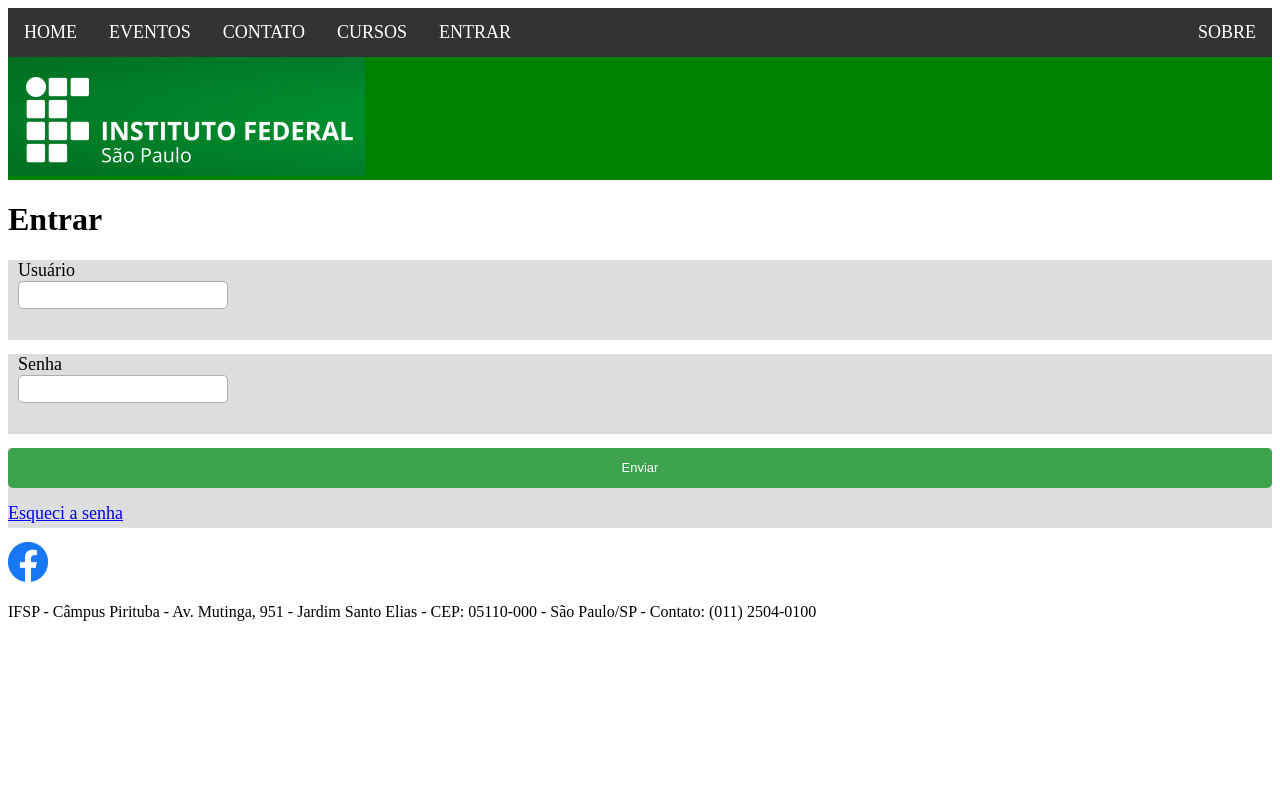
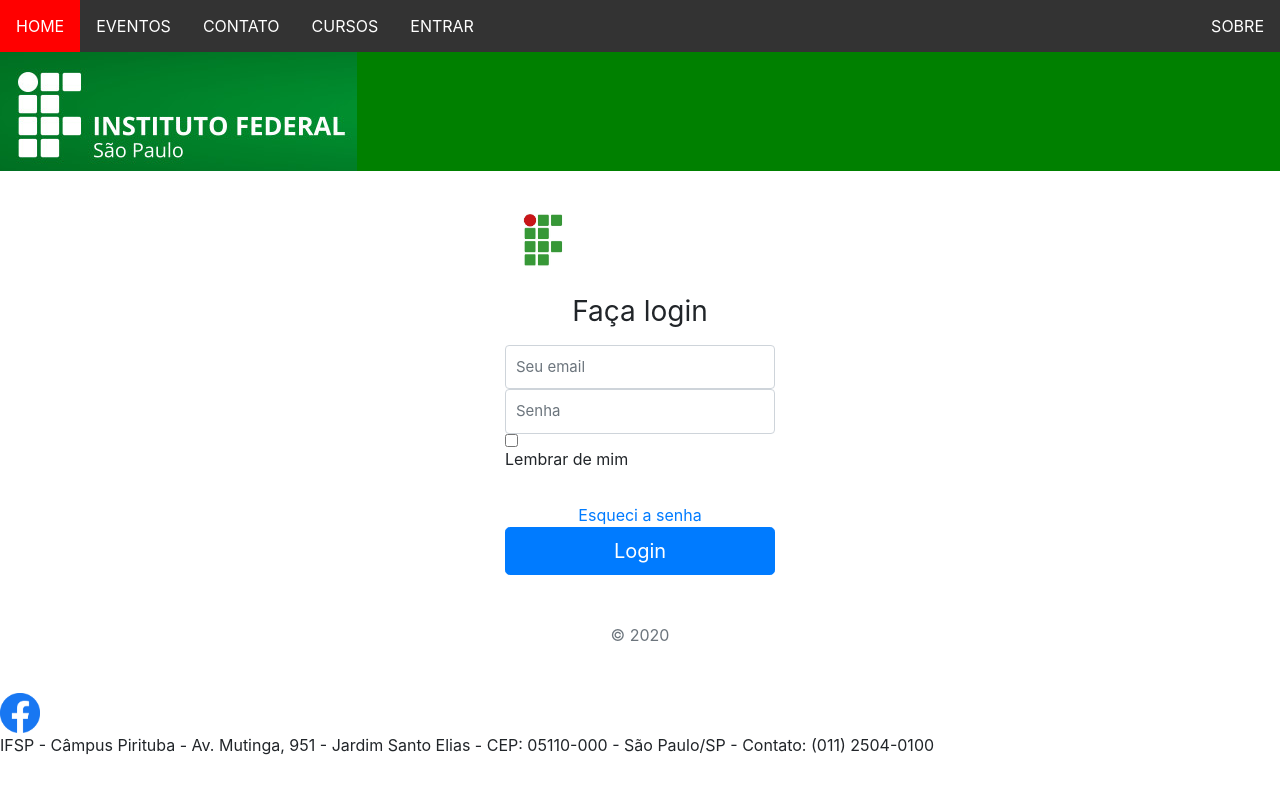
Before and after one commit to Luc2000/dwba4semana07-PT3004252-, a plain HTML site: page entrar.html in a window 1280 px wide. Drawn offline with nearby package versions, Linux system fonts and the light colour scheme.

Commit message:
alterei para bootstrap a página login

```diff
--- a/css/entrar.css
+++ b/css/entrar.css
@@ -1,47 +1,6 @@
-.div-column {
-    display: flex;
-    flex-direction: column;
-    height: 80px;
-    background-color: rgb(221, 221, 221);
-    margin-bottom: 14px;
-}
 
-a, input, label {
-    font-size: 18px;
-}
+.form {width: 100%; max-width: 300px; padding: 15px; margin: 15px auto;}
 
-.user, .password {
-    padding-left: 10px;
-}
-
-input {
-    padding: 4px;
-    border-style: solid;
-    font-size: 16px;
-    border-color: rgb(173, 173, 173);
-    border-radius: 5px;
-    border-width: 1px;
-    width: 200px
-}
-
-select{
-    padding: 5px;
-    padding-left: 10px;
-    border-style: solid;
-    font-size: 16px;
-    border-color: rgb(173, 173, 173);
-    border-radius: 5px;
-    border-width: 1px;
-}
-
-.button {
-    margin-bottom: 15px;
-    padding-top: 5px;
-    padding-bottom: 5px;
-    color: white;
-    background-color: rgb(61, 162, 78);
-    border-width: 0px;
-    height: 40px;
-    font-size: 13px;
-    width: 100%;
-}
+.form .form-control {position: relative;  box-sizing: border-box;height: auto;padding: 10px; font-size: 15px;}
+.form .form-control:focus {  z-index: 2;}
+.text-center{display: flex; justify-content: center}
--- a/entrar.html
+++ b/entrar.html
@@ -6,6 +6,7 @@
     <title>Entrar - IFSP - Pirituba</title>
     <link href="css/menu.css" rel="stylesheet" type="text/css" />
     <link href="css/entrar.css" rel="stylesheet" type="text/css" />
+    <link rel="stylesheet" href="https://stackpath.bootstrapcdn.com/bootstrap/4.1.3/css/bootstrap.min.css" integrity="sha384-MCw98/SFnGE8fJT3GXwEOngsV7Zt27NXFoaoApmYm81iuXoPkFOJwJ8ERdknLPMO" crossorigin="anonymous">
   </head>
   <body>
     <header class="cabecalho">
@@ -33,28 +34,26 @@
         <img src="imagens/Logo.jpg" alt="Logo IFSP">
       </div>
     </header>
-
-    <h1>Entrar</h1>
-
-    <form action="">
-
-      <div class="user div-column">
-        <label for="user" class="label-column">Usuário</label>
-        <input type="text" id="user" nome="user" required/>
-      </div>
-
-      <div class="password div-column">
-        <label for="pass" class="label-column">Senha</label>
-        <input type="password" id="pass" nome="pass" required/>
-      </div>
-
-      <div class="div-button div-column">
-        <input class="button" type="submit" id="submit" name="submit" value="Enviar"/>
-        <a href="#esqueci_senha">Esqueci a senha</a>
-      </div>
-
-    </form>
-
+    <main>
+      <form class="form">
+        <img class="mb-4" src="Imagens/ifsp.png" alt="Instituto Federal de São Paulo" width="70" height="70">
+        <h1 class="h3 mb-3 font-weight-normal text-center">Faça login</h1>
+        <label for="email" class="sr-only">Endereço de email</label>
+        <input type="email" id="email" class="form-control" placeholder="Seu email" required>
+        <label for="pass" class="sr-only">Senha</label>
+        <input type="password" id="pass" class="form-control" placeholder="Senha" required="">
+        <div class="checkbox mb-4">
+          <label>
+            <input class="text-center" type="checkbox" value="remember"> Lembrar de mim
+          </label>
+        </div>
+        <div>
+          <a class="text-center" href="#">Esqueci a senha</a>
+        </div>
+        <button class="btn btn-lg btn-primary btn-block" type="submit">Login</button>
+        <p class="mt-5 mb-3 text-muted text-center">© 2020</p>
+      </form>
+    </main>
     <footer>
       <a href="https://www.facebook.com/ifsppirituba"><img src="imagens/facebook.png" alt="Facebook IFSP" width="40px" /></a>
       <p>
@@ -63,7 +62,9 @@
       </p>
 
     </footer>
-
+    <script src="https://code.jquery.com/jquery-3.3.1.slim.min.js" integrity="sha384-q8i/X+965DzO0rT7abK41JStQIAqVgRVzpbzo5smXKp4YfRvH+8abtTE1Pi6jizo" crossorigin="anonymous"></script>
+    <script src="https://cdnjs.cloudflare.com/ajax/libs/popper.js/1.14.3/umd/popper.min.js" integrity="sha384-ZMP7rVo3mIykV+2+9J3UJ46jBk0WLaUAdn689aCwoqbBJiSnjAK/l8WvCWPIPm49" crossorigin="anonymous"></script>
+    <script src="https://stackpath.bootstrapcdn.com/bootstrap/4.1.3/js/bootstrap.min.js" integrity="sha384-ChfqqxuZUCnJSK3+MXmPNIyE6ZbWh2IMqE241rYiqJxyMiZ6OW/JmZQ5stwEULTy" crossorigin="anonymous"></script>
   </body>
 
 
```
